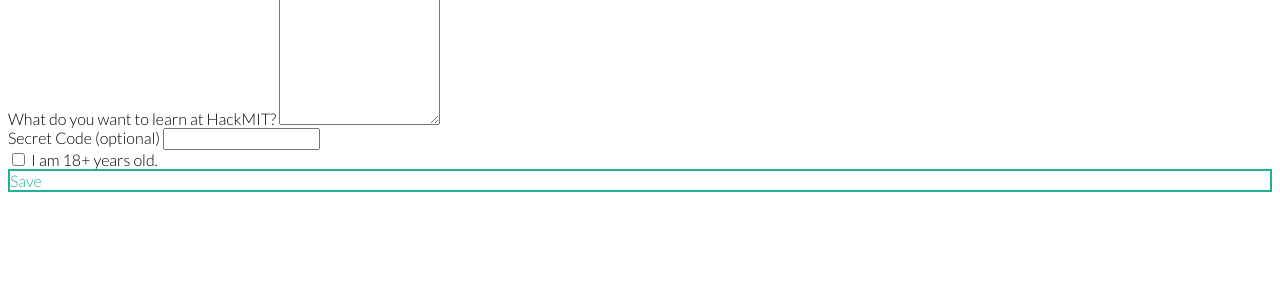
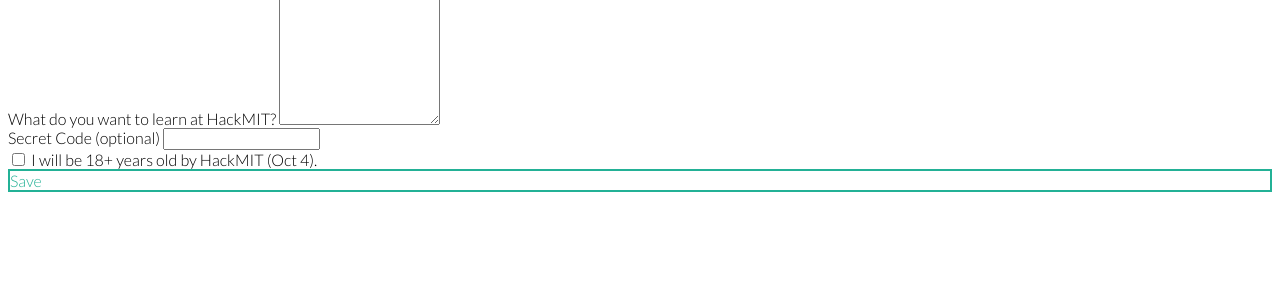
Before and after one commit to techx/old-hackmit-registration-2014, a Flask app: template reg/templates/lottery.html in a window 1280 px wide. Shown: the part 495-800 px from the top of the page. Run offline with Flask 2, Linux system fonts and the light colour scheme; the template is opened without the code that fills it, so the values that code supplies are empty; parts of the project's set-up code (start-up, migrations or seed data) failed here and were passed over; some libraries are stand-ins or nearby versions.

Commit message:
imma be legal

```diff
--- a/reg/templates/lottery.html
+++ b/reg/templates/lottery.html
@@ -104,7 +104,7 @@
             <div class="inline field">
               <div class="ui checkbox">
                 <input id="adult" type="checkbox" value="{{ hacker.adult if hacker.inviteCode != None}}">
-                <label for="adult">I am 18+ years old.</label>
+                <label for="adult">I will be 18+ years old by HackMIT (Oct 4).</label>
               </div>
             </div>
 
```
